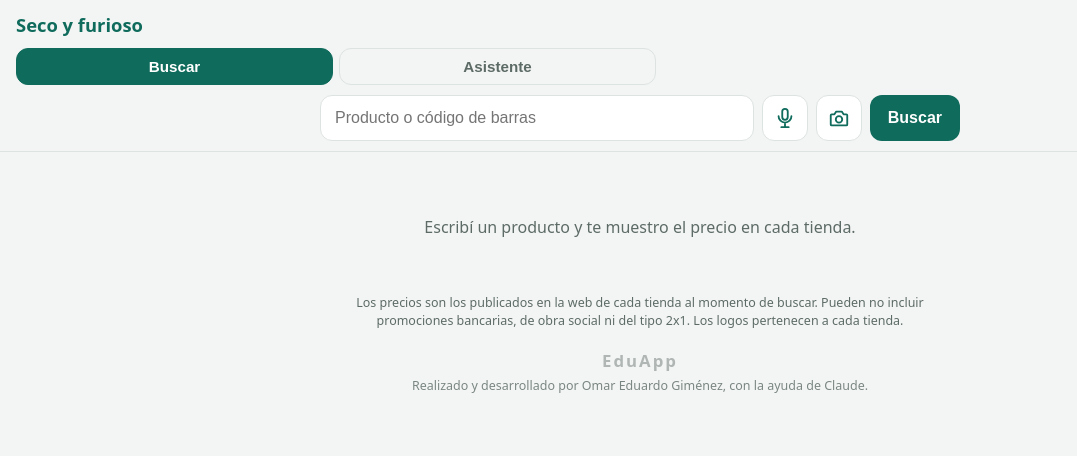
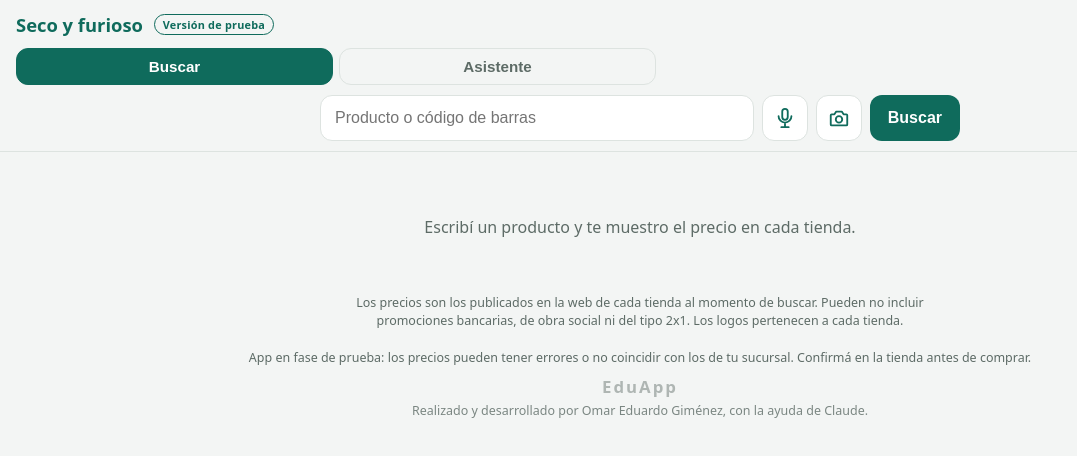
Before and after one commit to omareduardogimenez87/Farmacomparador, a website: page public/index.html in a window 1280 px wide. Shown: the whole page, without its empty margins (0-1077 px from the left). Drawn offline with Linux system fonts and the light colour scheme.

Commit message:
Marcar la app como versión de prueba
Co-Authored-By: Claude Opus 5.5 <noreply@anthropic.com>
Claude-Session: https://claude.ai/code/session_01B3u1a5fZbmanm61xPJSjy7

```diff
--- a/public/index.html
+++ b/public/index.html
@@ -113,6 +113,11 @@
     margin: 8px 0 0; padding: 4px 16px calc(16px + env(safe-area-inset-bottom)); text-align: center; color: var(--suave);
   }
   .firma p { margin: 0; }
+  .firma-prueba { margin-bottom: 8px !important; font-size: .78rem; }
+  .beta {
+    display: inline-block; margin-left: 6px; padding: 2px 8px; border-radius: 999px; vertical-align: 3px;
+    font-size: .68rem; font-weight: 700; letter-spacing: .02em; color: var(--marca); border: 1px solid var(--marca);
+  }
   .firma-marca { font-size: 1.05rem; font-weight: 700; letter-spacing: .12em; opacity: .45; user-select: none; }
   .firma-credito { margin-top: 4px !important; font-size: .78rem; opacity: .8; }
   .clave { display: flex; gap: 8px; }
@@ -121,7 +126,7 @@
 </head>
 <body>
 <header>
-  <h1>Seco y furioso</h1>
+  <h1>Seco y furioso <span class="beta">Versión de prueba</span></h1>
   <div class="pestanas" role="tablist">
     <button id="pestanaBuscar" type="button" role="tab" aria-selected="true" aria-controls="vistaBuscar">Buscar</button>
     <button id="pestanaAsistente" type="button" role="tab" aria-selected="false" aria-controls="vistaAsistente">Asistente</button>
@@ -158,6 +163,7 @@
   </form>
 </main>
 <div class="firma">
+  <p class="firma-prueba">App en fase de prueba: los precios pueden tener errores o no coincidir con los de tu sucursal. Confirmá en la tienda antes de comprar.</p>
   <p class="firma-marca">EduApp</p>
   <p class="firma-credito">Realizado y desarrollado por Omar Eduardo Giménez, con la ayuda de Claude.</p>
 </div>
```
